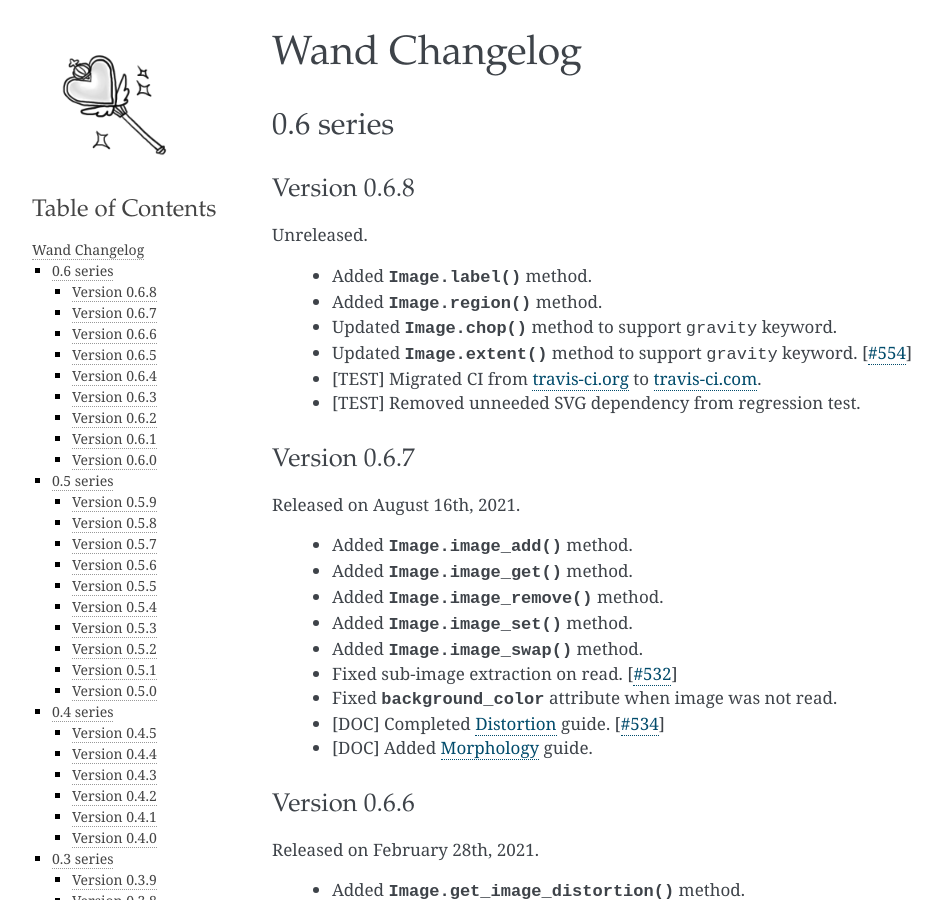
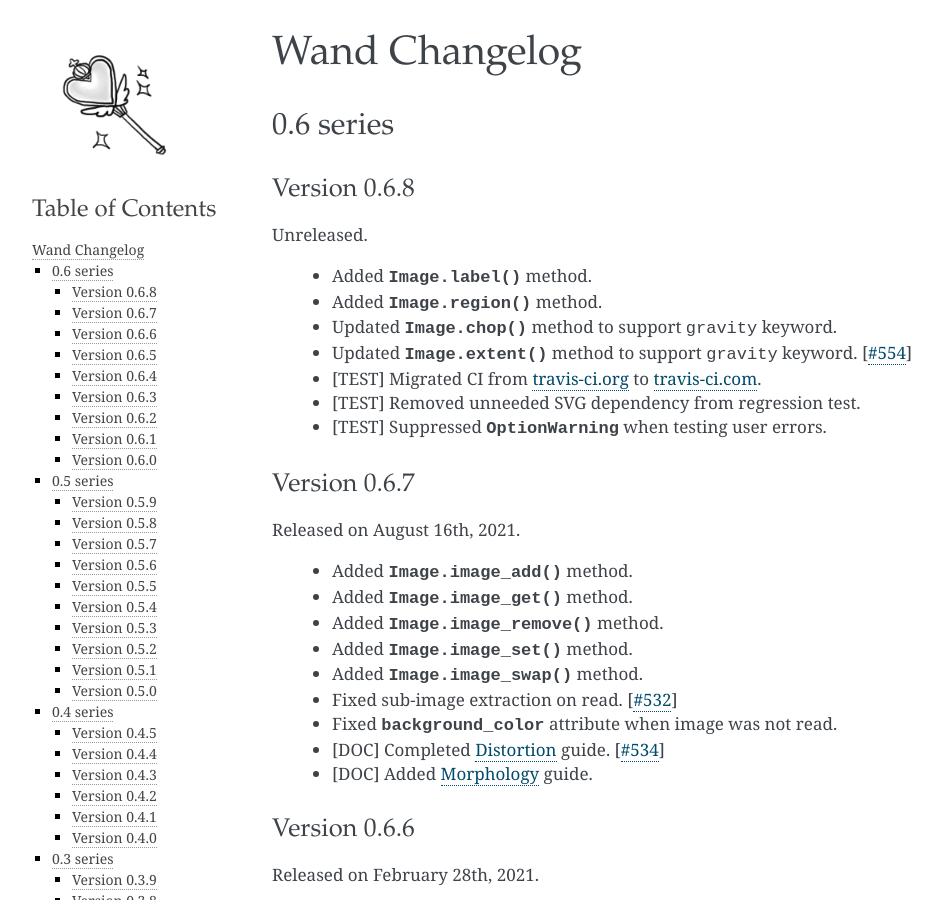
Before and after one commit to emcconville/wand, a Sphinx documentation site: the page built from docs/changes.rst, in a window 1280 px wide and 900 px high. Shown: the whole window, without its empty margins (148-1090 px from the left). Built offline with Sphinx 7.4.7, drawn with Linux system fonts in a browser that asks for light colours; some web fonts are replaced; the version number could not be read and is left out.

Commit message:
Added warnings filter context for user-error

```diff
--- a/docs/changes.rst
+++ b/docs/changes.rst
@@ -20,6 +20,7 @@ Unreleased.
  - Updated :meth:`Image.extent() <wand.image.BaseImage.extent>` method to support ``gravity`` keyword. [:issue:`554`]
  - [TEST] Migrated CI from `travis-ci.org <https://travis-ci.org/github/emcconville/wand>`_ to `travis-ci.com <https://app.travis-ci.com/emcconville/wand>`_.
  - [TEST] Removed unneeded SVG dependency from regression test.
+ - [TEST] Suppressed :class:`~wand.exceptions.OptionWarning` when testing user errors.
 
 .. _changelog-0.6.7:
 
```
Also changed, not shown: 1 other file.
